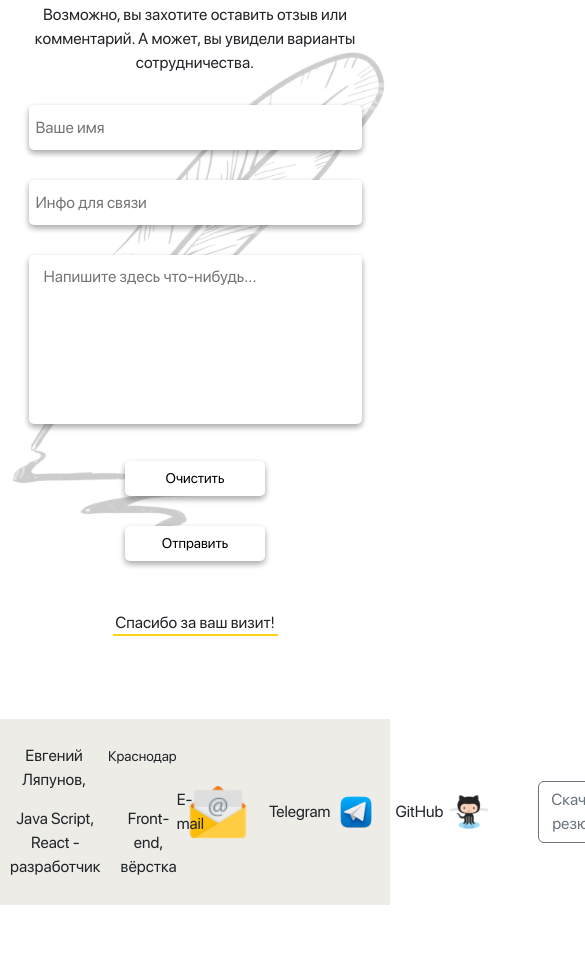
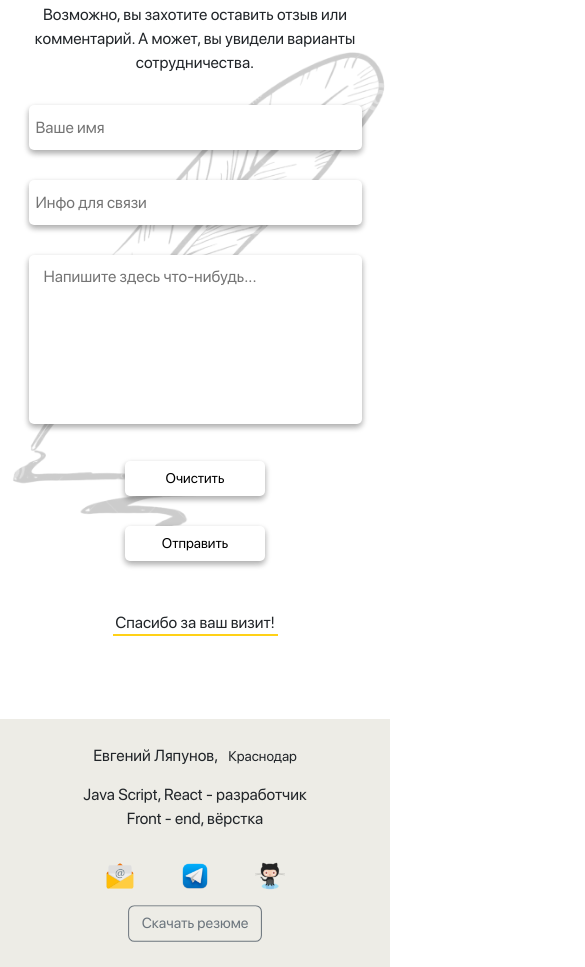
Before and after one commit to EvgeniyLyapunov/me-about-me, a website: page app/index.html in a window 390 px wide. Shown: the part 5961-6928 px from the top of the page, 585 px wide, since content can reach past the window. Before the commit the page ends 6866 px from the top, so only its background shows below. Drawn offline with nearby package versions, Linux system fonts and the light colour scheme; a web font is replaced by a local one.

Commit message:
added footer section on all media breakpoints

```diff
--- a/app/index.html
+++ b/app/index.html
@@ -524,23 +524,23 @@
           <span class="footer__person-me">Краснодар</span>
         </div>
         <div class="footer__position">
-          <span class="footer__position-dev">Java Script, React - разработчик</span>
-          <span class="footer__position-dev">Front-end, вёрстка</span>
+          <span class="footer__position-dev">Java Script, React&nbsp;- разработчик</span>
+          <span class="footer__position-dev">Front&nbsp;- end, вёрстка</span>
         </div>
       </div>
       <div class="footer__bottom">
         <div class="footer__contacts">
           <a class="footer__contacts-link footer__contacts-link-mail" href="mailto:lyapunovcs@gmail.com">
-            E-mail
+            <span>E-mail</span>
           </a>
           <a class="footer__contacts-link footer__contacts-link-telegram" href="https://t.me/EvgenyLyapunov">
-            Telegram
+            <span>Telegram</span>
           </a>
           <a class="footer__contacts-link footer__contacts-link-github" href="https://github.com/EvgeniyLyapunov">
-            GitHub
+            <span>GitHub</span>
           </a>
         </div>
-          <a class="footer__resume btn btn-outline-secondary" href="" download="Фронтенд_вёрстка_Евгений_Ляпунов_Краснодар.pdf">Скачать резюме</a>
+          <a class="footer__resume btn btn-outline-secondary animate__animated animate__pulse animate__infinite animate__slow" href="" download="Фронтенд_вёрстка_Евгений_Ляпунов_Краснодар.pdf">Скачать резюме</a>
       </div>
     </div>
   </footer>
--- /dev/null
+++ b/app/scss/blocks/footer/_footer-media.scss
@@ -0,0 +1,84 @@
+@media (max-width: 1199.98px) {
+  .footer {
+    &__container {
+      justify-content: space-between;
+    }
+    &__top {
+      width: unset;
+    }
+    &__contacts {
+      margin-right: 40px;
+    }
+  }
+}
+
+@media (max-width: 991.98px) {
+  .footer {
+    &__position {
+      flex-direction: column;
+      &-dev {
+        width: 250px;
+        margin-right: 0;
+        font-size: 16px;
+        text-align: start;
+        &:last-child {
+          margin-right: 0;
+        }
+      }
+    }
+    &__contacts {
+      &-link {
+        width: 30px;
+        height: 30px;
+        span {
+          display: none;
+        }
+      }
+    }
+    &__resume {
+      font-size: 14px;
+    }
+  }
+}
+
+@media (max-width: 767.98px) {
+  .footer {
+    &__bottom {
+      flex-direction: column;
+      align-items: center;
+    }
+    &__contacts {
+      margin-right: 0;
+      margin-bottom: 15px;
+      &-link {
+        margin-right: 30px;
+        background-position: center center;
+        &:last-child {
+          margin-right: 0;
+        }
+      }
+    }
+  }
+}
+
+@media (max-width: 575.98px) {
+  .footer {
+    &__container {
+      flex-direction: column;
+      justify-content: flex-start;
+      align-items: center;
+    }
+    &__top {
+      margin-bottom: 30px;
+    }
+    &__person {
+      justify-content: center;
+    }
+    &__position {
+      justify-content: center;
+      &-dev {
+        text-align: center;
+      }
+    }
+  }
+}
--- a/app/scss/blocks/footer/_footer.scss
+++ b/app/scss/blocks/footer/_footer.scss
@@ -33,7 +33,7 @@
     justify-content: start;
     &-dev {
       display: block;
-      margin-right: 20px;
+      margin-right: 0;
       font-size: 16px;
       text-align: center;
       &:last-child {
--- a/app/scss/style.scss
+++ b/app/scss/style.scss
@@ -31,3 +31,4 @@
 @import './blocks/feedback/feedback-media';
 
 @import './blocks/footer/footer';
+@import './blocks/footer/footer-media';
--- a/todo.txt
+++ b/todo.txt
@@ -11,3 +11,4 @@
   - завести файл .scss с переменными цвета, размеров
   - вынести title в миксин;
   - комментарии к коду;
+  - полностью проработать доступность, все фокусы, ховеры, с голосовой читалкой;
```
Also changed, not shown: app/css/style.min.css.
